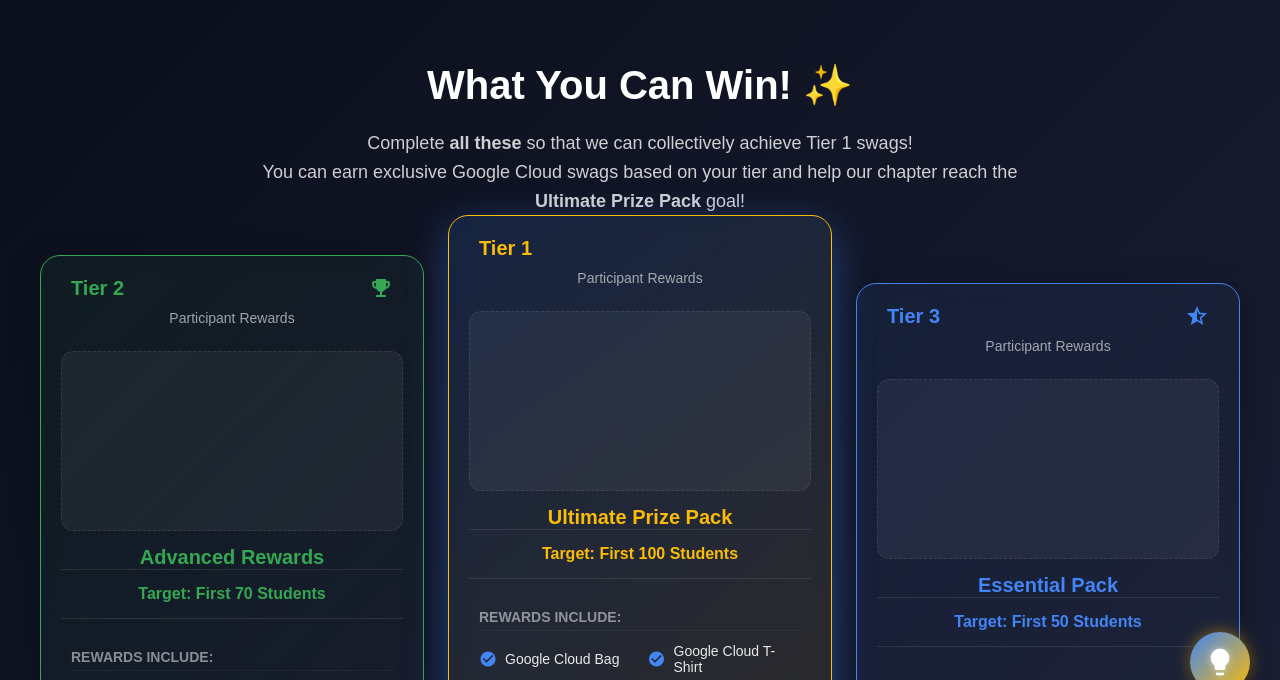
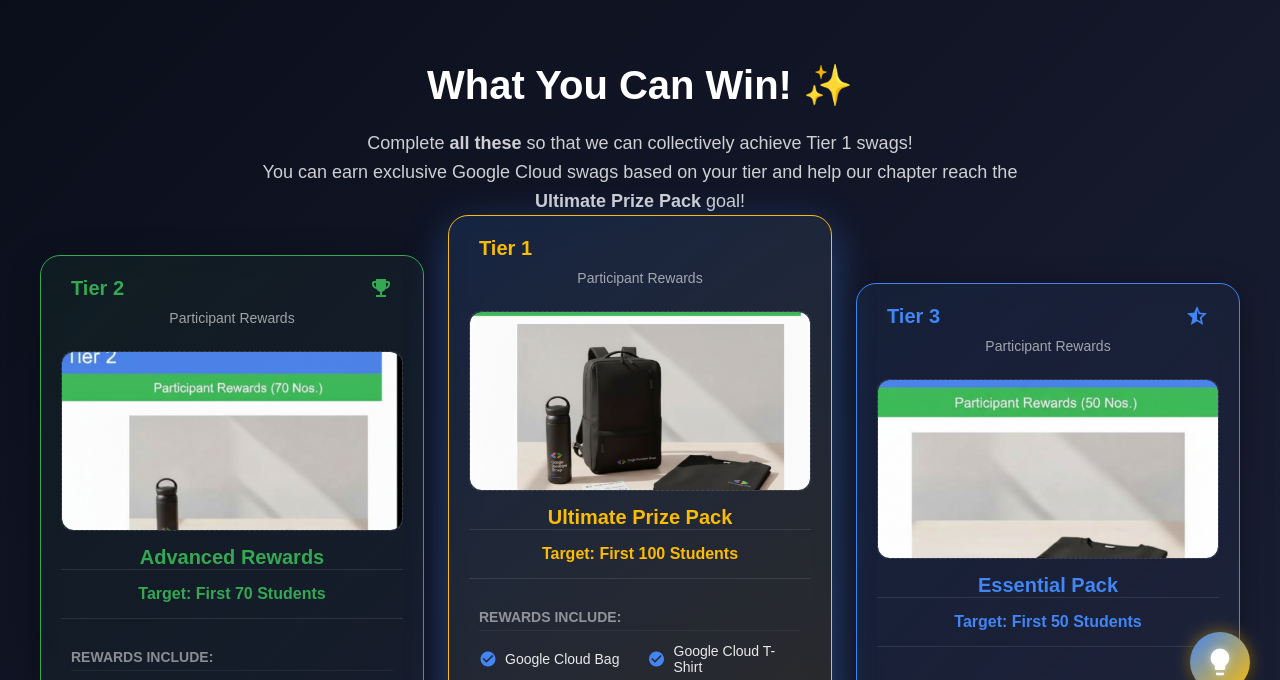
Before and after one commit to Swarnim31/cloud-study-jams-dashboard, a website: page index.html in a window 1280 px wide. Both pictures are taken after a click on the link "Swags". Shown: the part 78-758 px from the top of the page. Drawn offline with nearby package versions, Linux system fonts and the light colour scheme; a web font is replaced by a local one.

Commit message:
opacity and link updated

```diff
--- a/index.html
+++ b/index.html
@@ -2166,7 +2166,7 @@
 
                         <div class="reward-image-placeholder">
 
-                            <img src="tier-2-prize.png" alt="Tier 2 Rewards Placeholder Image" style="width: 100%; height: 100%; object-fit: cover; border-radius: 12px; opacity: 0;">
+                            <img src="tier-2-prize.png" alt="Tier 2 Rewards Placeholder Image" style="width: 100%; height: 100%; object-fit: cover; border-radius: 12px; opacity: 100;">
 
 
 
@@ -2236,7 +2236,7 @@
 
                         <div class="reward-image-placeholder">
 
-                            <img src="tier-1-prize.png" alt="Tier 1 Rewards Placeholder Image" style="width: 100%; height: 100%; object-fit: cover; border-radius: 12px; opacity: 0;">
+                            <img src="tier-1-prize.png" alt="Tier 1 Rewards Placeholder Image" style="width: 100%; height: 100%; object-fit: cover; border-radius: 12px; opacity: 100;">
 
 
 
@@ -2308,7 +2308,7 @@
 
                         <div class="reward-image-placeholder">
 
-                            <img src="tier-3-prize.png" alt="Tier 3 Rewards Placeholder Image" style="width: 100%; height: 100%; object-fit: cover; border-radius: 12px; opacity: 0;">
+                            <img src="tier-3-prize.png" alt="Tier 3 Rewards Placeholder Image" style="width: 100%; height: 100%; object-fit: cover; border-radius: 12px; opacity: 100;">
 
 
 
@@ -2428,7 +2428,7 @@
 
         <p style="color: rgba(255,255,255,0.7); font-size: 14px;">Here are all the solutions for the labs:</p>
 
-        <a href="YOUR_LAB_SOLUTIONS_LINK_HERE" target="_blank">
+        <a href="https://docs.google.com/spreadsheets/d/19dvZdszofUBnB37lNxpu7aWznCI4q0RJ6nISlUAtfU0/edit?usp=sharing" target="_blank">
 
             YOUR_LAB_SOLUTIONS_LINK_HERE
 
```
